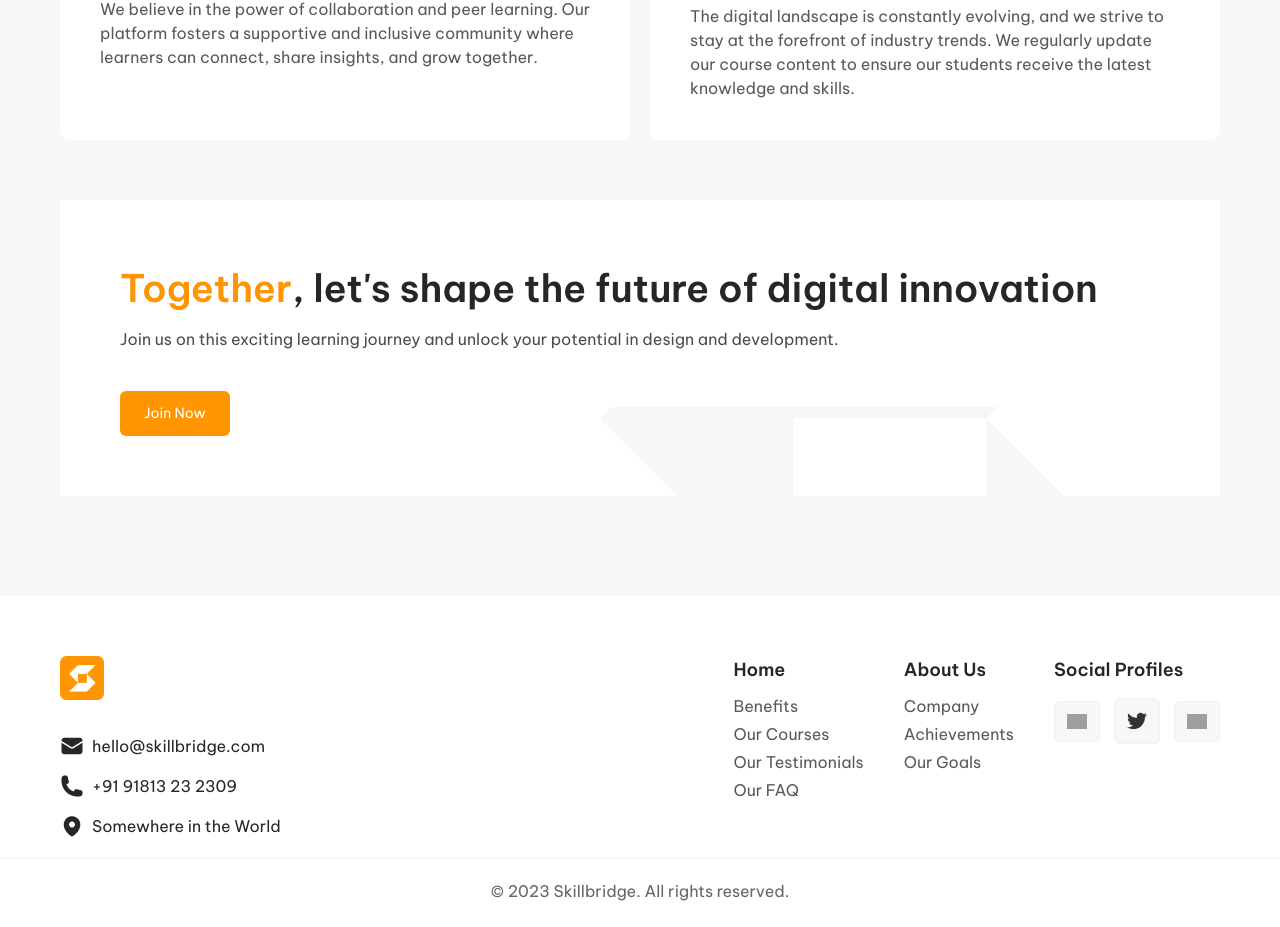
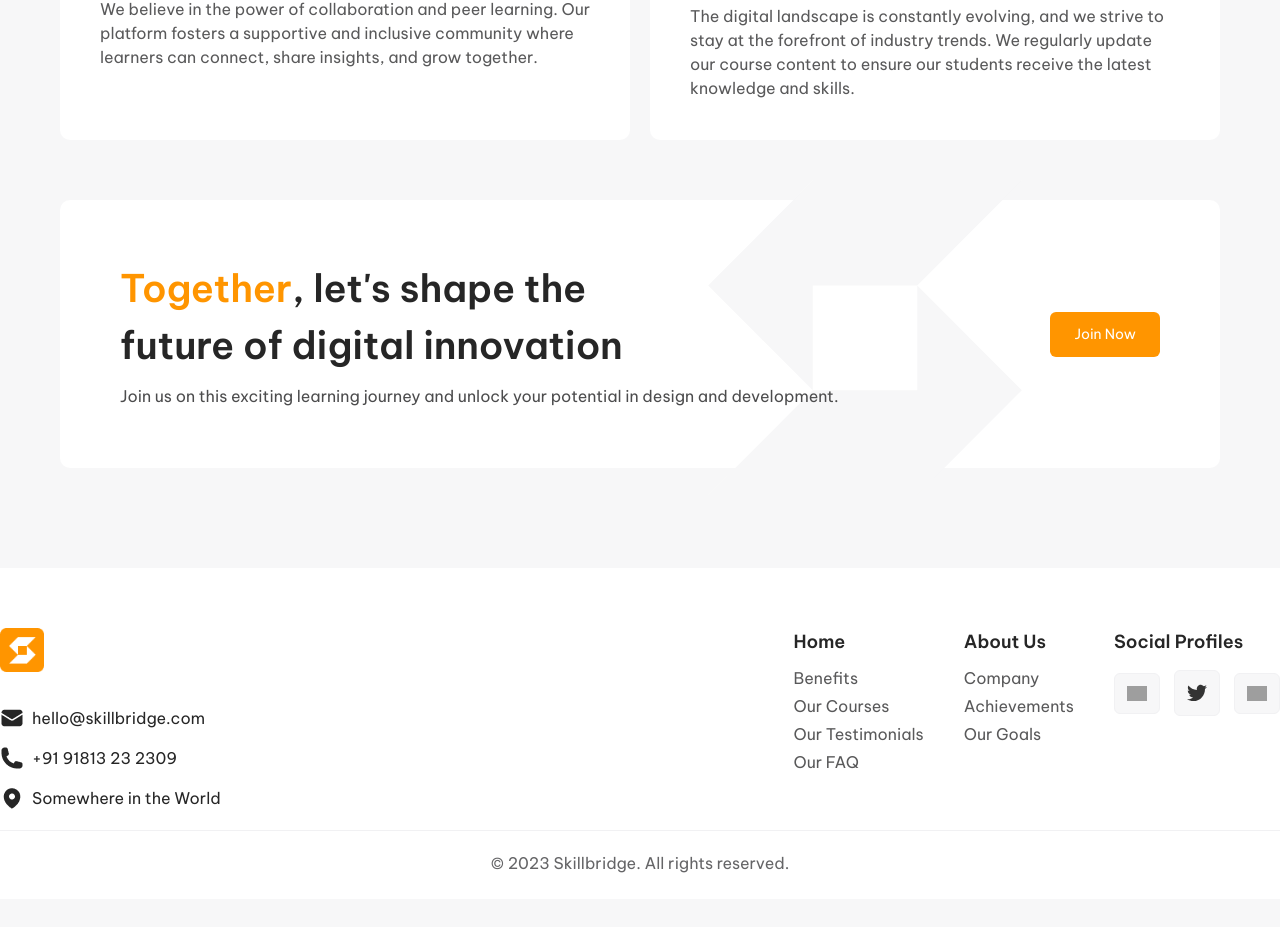
Before and after one commit to whitepink1/skill-bridge, a Next.js app in the folder apps/web/: page /about in a window 1280 px wide. Shown: the part 1935-2862 px from the top of the page. After the commit the page ends 2834 px from the top, so only its background shows below. Built offline with nearby package versions, Linux system fonts and the light colour scheme; grey boxes are pictures that could not be loaded.

Commit message:
About us: finalazied Our Goals section

```diff
--- a/apps/web/components/Duplicates/OurGoals.tsx
+++ b/apps/web/components/Duplicates/OurGoals.tsx
@@ -13,15 +13,15 @@ const OurGoals = () => {
             Through our carefully crafted courses, we aim to
         </SectionTitle>
         <SectionCards data={OurGoalsData}/>
-        <div className='relative flex flex-col gap-10 bg-white p-7.5 lg:p-15 2xl:p-20'>
-            <div className='flex flex-col gap-2.5 z-10'>
-                <h1 className='h1-title text-grey-15'>
+        <div className='relative flex flex-col gap-10 bg-white p-7.5 rounded-[10px] lg:p-15 2xl:p-20 lg:flex-row lg:items-center lg:justify-between'>
+            <div className='w-full flex flex-col gap-2.5 z-10 lg:max-w-4/5'>
+                <h1 className='h1-title text-grey-15 lg:max-w-2/3 2xl:max-w-3/4'>
                     <span className='text-orange-50'>Together</span>
                     , let&apos;s shape the future of digital innovation
                 </h1>
                 <p className='small-p text-grey-30'>Join us on this exciting learning journey and unlock your potential in design and development.</p>
             </div>
-            <div className='h-1/2 w-1/2 aspect-square absolute right-10 -bottom-1/5'>
+            <div className='w-1/3 min-w-60 aspect-square absolute -right-10 -bottom-1/4 md:-bottom-1/2 lg:bottom-1/2 lg:translate-y-1/2 lg:right-1/7'>
                 <Image
                     src='/images/goals-geometry.svg'
                     fill
@@ -32,7 +32,7 @@ const OurGoals = () => {
                 type='link'
                 href='/'
                 style='orange'
-                addClass='w-fit z-10'>
+                addClass='w-fit h-fit z-10'>
                     Join Now
             </Button>
         </div>
--- a/apps/web/components/Navigation/Footer.tsx
+++ b/apps/web/components/Navigation/Footer.tsx
@@ -6,7 +6,7 @@ import Link from 'next/link'
 const Footer = () => {
     return (
         <div className='bg-white mt-12.5 lg:mt-25 2xl:mt-35 z-15'>
-            <div className='flex flex-col items-start max-w-400 mx-auto px-basic pt-12.5 pb-5 border-b border-white-95 lg:pt-15 2xl:pt-25 2xl:pb-12.5 lg:flex-row lg:justify-between'>
+            <div className='flex flex-col items-start max-w-400 mx-auto pt-12.5 pb-5 border-b border-white-95 lg:pt-15 2xl:pt-25 2xl:pb-12.5 lg:flex-row lg:justify-between'>
                 <div className='flex flex-col items-start gap-3 lg:gap-4 2xl:gap-5'>
                     <Image
                         src='/icon/logo_lg.png'
--- a/apps/web/components/Shared/SectionCards.tsx
+++ b/apps/web/components/Shared/SectionCards.tsx
@@ -13,7 +13,7 @@ interface SectionCardsProps {
 
 const SectionCards = ({data}: SectionCardsProps) => {
     return (
-        <div className='grid grid-cols-1 gap-5 lg:grid-cols-2 2xl:gap-7.5'>
+        <div className='grid grid-cols-1 gap-5 lg:grid-cols-2 2xl:gap-7.5 z-15'>
             {data.map((item: CardProps) => (
                 <div key={item.title} className='flex flex-col bg-white p-7.5 gap-1.5 rounded-[10px] lg:p-10 lg:gap-2.5 2xl:gap-3.5'>
                     <div className='h-fit w-fit flex items-center justify-center p-3.5 bg-orange-97 border border-orange-90 rounded-md mb-4.5 lg:mb-3.5 2xl:mb-4'>
```
Also changed, not shown: apps/web/public/images/goals-geometry.svg.
